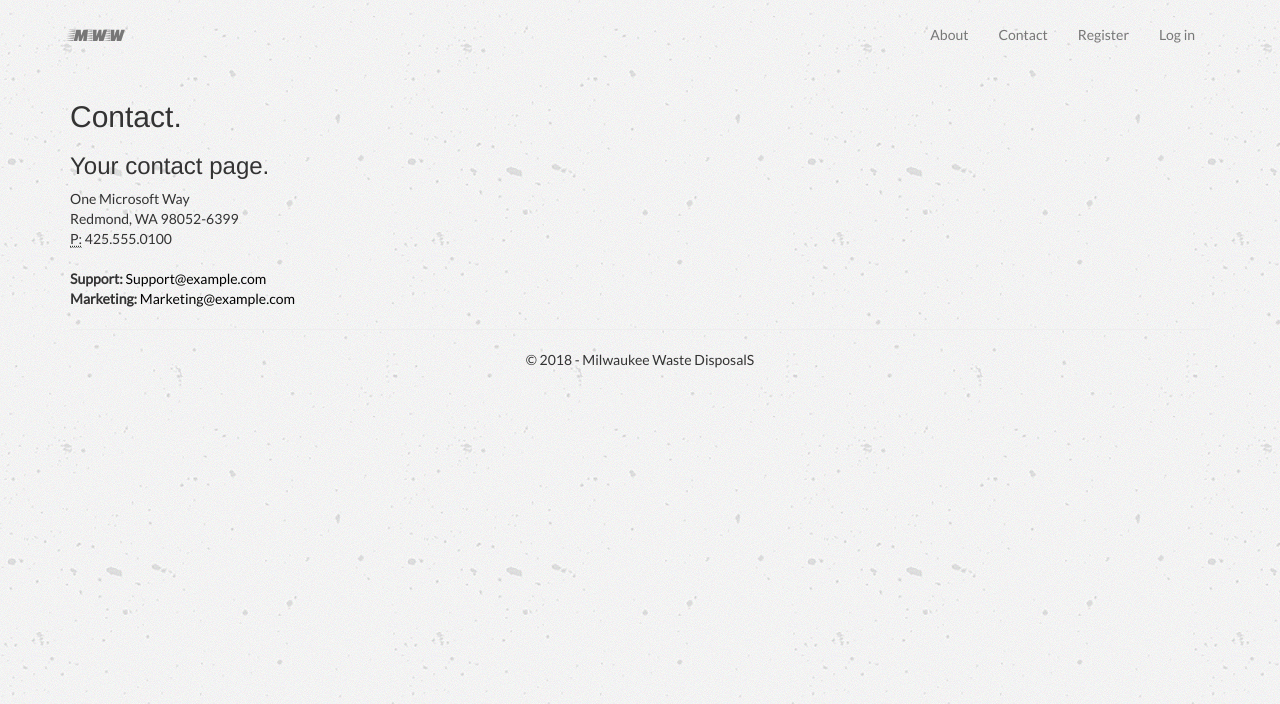
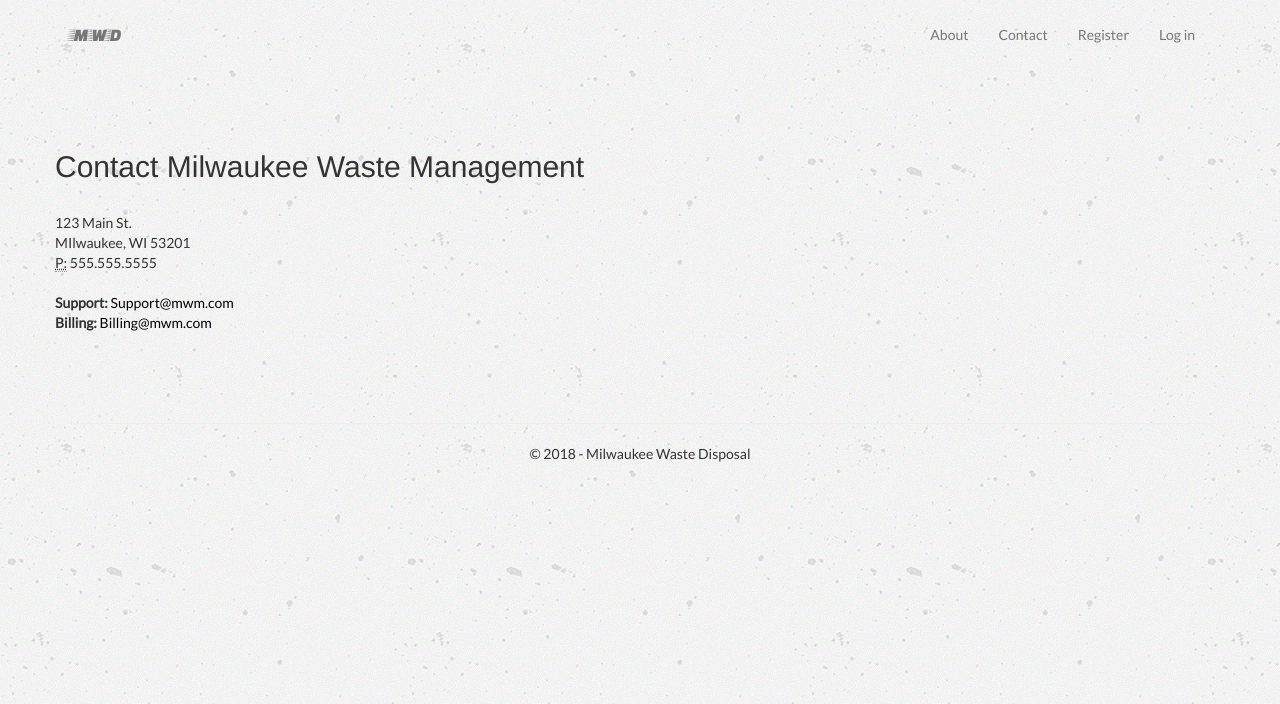
Before and after one commit to waders92/mke_waste_disposal, an ASP.NET MVC app: page /Home/Contact in a window 1280 px wide. Shown: the top 704 px of the page. Run offline with ASP.NET Core 8 and stand-ins for ASP.NET MVC 5, Linux system fonts and the light colour scheme; the project's own start-up code is not run; a stand-in starts its controllers and pages; some libraries are stand-ins or nearby versions.

Commit message:
details page now shows address and billing info

```diff
--- a/MKEWasteDisposal/Controllers/HomeController.cs
+++ b/MKEWasteDisposal/Controllers/HomeController.cs
@@ -1,3 +1,4 @@
+using MKEWasteDisposal.Models;
 using System;
 using System.Collections.Generic;
 using System.Linq;
@@ -22,8 +23,6 @@ namespace MKEWasteDisposal.Controllers
 
         public ActionResult Contact()
         {
-            ViewBag.Message = "Your contact page.";
-
             return View();
         }
     }
--- a/MKEWasteDisposal/Models/Customer.cs
+++ b/MKEWasteDisposal/Models/Customer.cs
@@ -15,6 +15,7 @@ namespace MKEWasteDisposal.Models
         public string LastName { get; set; }
         public string PhoneNumber { get; set; }
         public string PickUpDate { get; set; }
+        public string UserID { get; set; }
 
 
 
--- a/MKEWasteDisposal/Views/Home/Contact.cshtml
+++ b/MKEWasteDisposal/Views/Home/Contact.cshtml
@@ -1,17 +1,23 @@
+
 @{
-    ViewBag.Title = "Contact";
+    ViewBag.Title = "Contact Milwaukee Waste Management";
 }
-<h2>@ViewBag.Title.</h2>
+<div class="row top-buffer">
+    <h2>@ViewBag.Title</h2>
+</div>
+<div class="row">
     <h3>@ViewBag.Message</h3>
-
     <address>
-    One Microsoft Way<br />
-    Redmond, WA 98052-6399<br />
+        123 Main St.<br />
+        MIlwaukee, WI 53201<br />
         <abbr title="Phone">P:</abbr>
-    425.555.0100
+        555.555.5555
     </address>
-
+</div>
+<div class="row bottom-buffer">
     <address>
-    <strong>Support:</strong>   <a href="mailto:Support@example.com">Support@example.com</a><br />
-    <strong>Marketing:</strong> <a href="mailto:Marketing@example.com">Marketing@example.com</a>
+        <strong>Support:</strong>   <a href="mailto:Support@example.com">Support@mwm.com</a><br />
+        <strong>Billing:</strong> <a href="mailto:Marketing@example.com">Billing@mwm.com</a>
     </address>
+</div>
+<div class="row top-buffer" id="map"></div>
--- a/MKEWasteDisposal/Views/Shared/_Layout.cshtml
+++ b/MKEWasteDisposal/Views/Shared/_Layout.cshtml
@@ -20,7 +20,7 @@
                     <span class="icon-bar"></span>
                     <span class="icon-bar"></span>
                 </button>
-                @Html.ActionLink("MWW", "Index", "Home", new { area = "" }, new { @class = "navbar-brand" })
+                @Html.ActionLink("MWD", "Index", "Home", new { area = "" }, new { @class = "navbar-brand" })
             </div>
             <div class="navbar-collapse collapse">
                 @Html.Partial("_LoginPartial")
@@ -31,7 +31,7 @@
         @RenderBody()
         <hr />
         <footer class="text-center">
-            <p>&copy; @DateTime.Now.Year - Milwaukee Waste DisposalS</p>
+            <p>&copy; @DateTime.Now.Year - Milwaukee Waste Disposal</p>
         </footer>
     </div>
 
--- a/MKEWasteDisposal/Views/Shared/_LoginPartial.cshtml
+++ b/MKEWasteDisposal/Views/Shared/_LoginPartial.cshtml
@@ -1,3 +1,4 @@
+
 @using Microsoft.AspNet.Identity
 @if (Request.IsAuthenticated)
 {
@@ -21,7 +22,7 @@
             }
             @if (User.IsInRole("Customer"))
             {
-                <li>@Html.ActionLink("Profile", "Details", "Customers", routeValues: new { @id = User.Identity.GetUserId() }, htmlAttributes: new { })</li>
+                <li>@Html.ActionLink("Profile", "Details", "Customers", routeValues: new { id = 9 }, htmlAttributes: new { })</li>
             }
             <li>@Html.ActionLink("About", "About", "Home")</li>
             <li>@Html.ActionLink("Contact", "Contact", "Home")</li>
```
Also changed, not shown: MKEWasteDisposal/Controllers/CustomersController.cs (+9 -1 lines), MKEWasteDisposal/Views/Customers/Details.cshtml (+8 -6 lines), MKEWasteDisposal/Views/Customers/Index.cshtml (+18 -9 lines), MKEWasteDisposal/Views/Home/About.cshtml (+17 -4 lines), MKEWasteDisposal/MKEWasteDisposal.csproj, 3 other files. Lines whose indentation alone changed are shown as unchanged.
